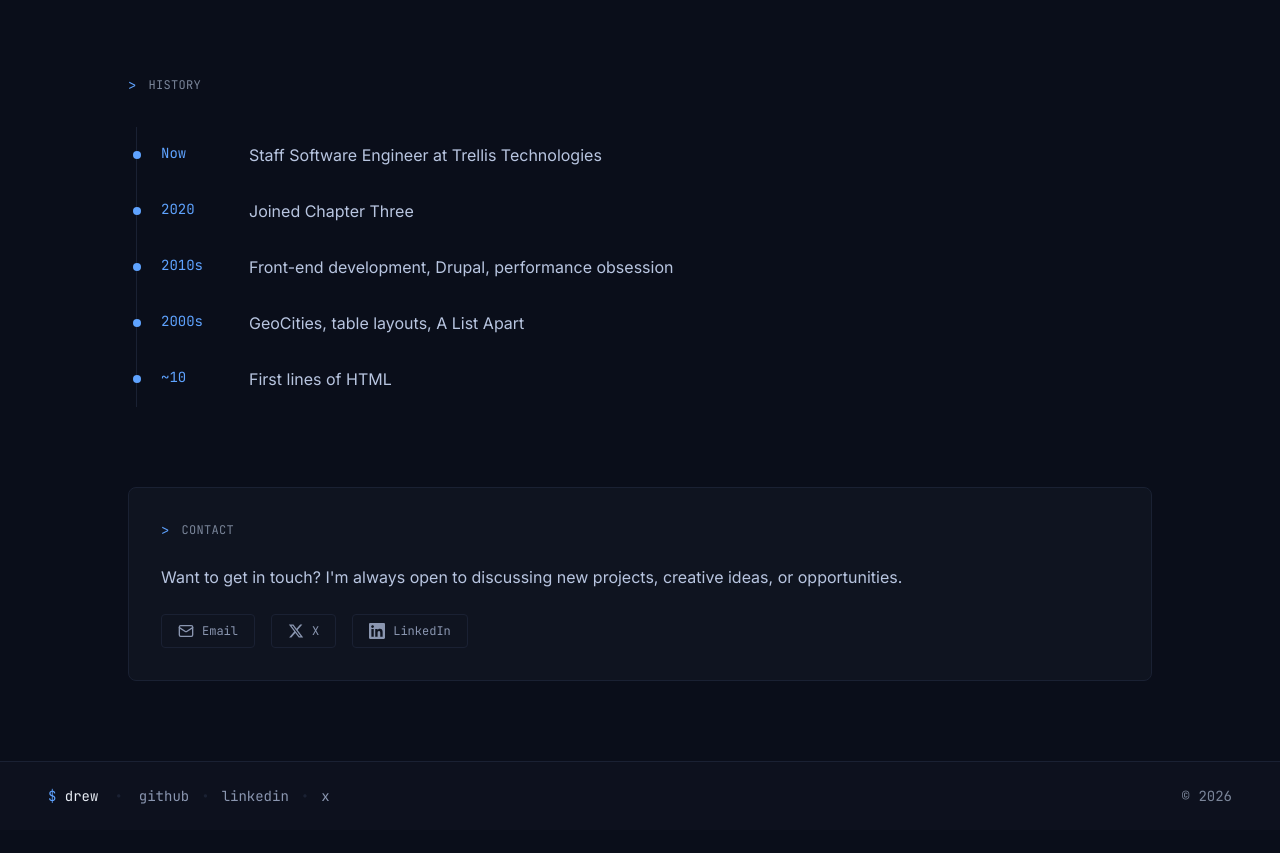
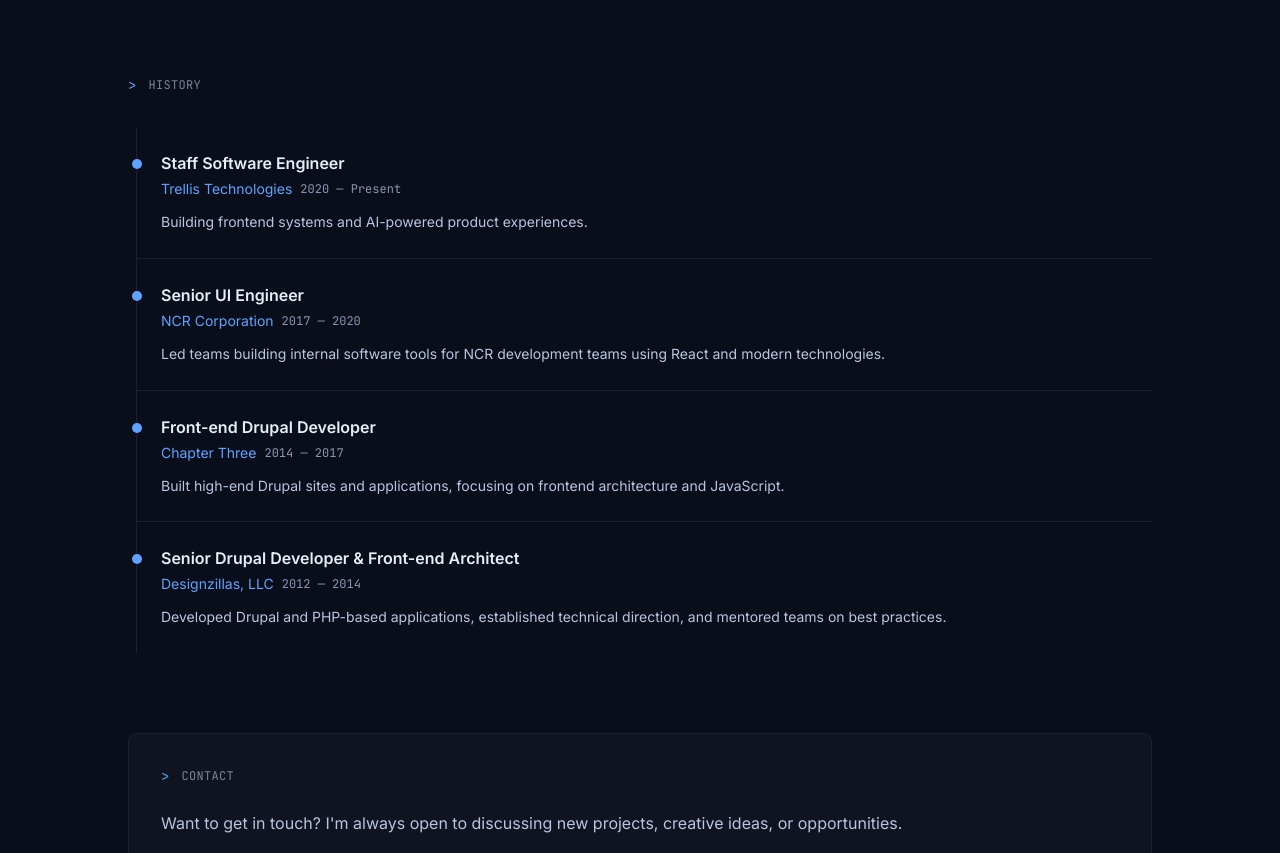
Before and after one commit to drewbolles/drewbolles.com, a Next.js app: page /about in a window 1280 px wide. Shown: the part 720-1573 px from the top of the page. Before the commit the page ends 1550 px from the top, so only its background shows below. Built offline with nearby package versions, Linux system fonts and the light colour scheme.

Commit message:
feat: update about page with detailed experience timeline
Add LinkedIn experience to about page with company, title, period, and brief description.

Co-authored-by: Drew Bolles <3508672+drewbolles@users.noreply.github.com>

```diff
--- a/app/about/page.tsx
+++ b/app/about/page.tsx
@@ -8,12 +8,31 @@ export const metadata: Metadata = {
   description: "Software Engineer focused on frontend development, performance, and JavaScript applications.",
 };
 
-const timeline = [
-  { year: "Now", label: "Staff Software Engineer at Trellis Technologies" },
-  { year: "2020", label: "Joined Chapter Three" },
-  { year: "2010s", label: "Front-end development, Drupal, performance obsession" },
-  { year: "2000s", label: "GeoCities, table layouts, A List Apart" },
-  { year: "~10", label: "First lines of HTML" },
+const experience = [
+  {
+    company: "Trellis Technologies",
+    title: "Staff Software Engineer",
+    period: "2020 — Present",
+    description: "Building frontend systems and AI-powered product experiences.",
+  },
+  {
+    company: "NCR Corporation",
+    title: "Senior UI Engineer",
+    period: "2017 — 2020",
+    description: "Led teams building internal software tools for NCR development teams using React and modern technologies.",
+  },
+  {
+    company: "Chapter Three",
+    title: "Front-end Drupal Developer",
+    period: "2014 — 2017",
+    description: "Built high-end Drupal sites and applications, focusing on frontend architecture and JavaScript.",
+  },
+  {
+    company: "Designzillas, LLC",
+    title: "Senior Drupal Developer & Front-end Architect",
+    period: "2012 — 2014",
+    description: "Developed Drupal and PHP-based applications, established technical direction, and mentored teams on best practices.",
+  },
 ];
 
 export default function AboutPage() {
@@ -96,18 +115,28 @@ export default function AboutPage() {
               </span>
             </div>
             <div className="flex flex-col border-l border-border ml-2">
-              {timeline.map((item, index) => (
+              {experience.map((job, index) => (
                 <div
                   key={index}
-                  className="flex items-start gap-6 pl-6 py-4 relative"
+                  className="flex flex-col gap-3 pl-6 py-6 relative border-b border-border last:border-b-0"
                 >
-                  <div className="absolute left-0 top-1/2 -translate-y-1/2 -translate-x-1/2 w-2 h-2 rounded-full bg-accent-primary" />
-                  <span className="font-mono text-sm text-accent-primary w-16 flex-shrink-0">
-                    {item.year}
-                  </span>
-                  <span className="text-base text-foreground-muted">
-                    {item.label}
-                  </span>
+                  <div className="absolute left-0 top-8 -translate-x-1/2 w-2.5 h-2.5 rounded-full bg-accent-primary" />
+                  <div className="flex flex-col gap-1">
+                    <h3 className="text-base font-semibold text-foreground">
+                      {job.title}
+                    </h3>
+                    <div className="flex items-center gap-2">
+                      <span className="text-sm text-accent-primary">
+                        {job.company}
+                      </span>
+                      <span className="font-mono text-xs text-muted">
+                        {job.period}
+                      </span>
+                    </div>
+                  </div>
+                  <p className="text-sm text-foreground-muted leading-relaxed">
+                    {job.description}
+                  </p>
                 </div>
               ))}
             </div>
```
